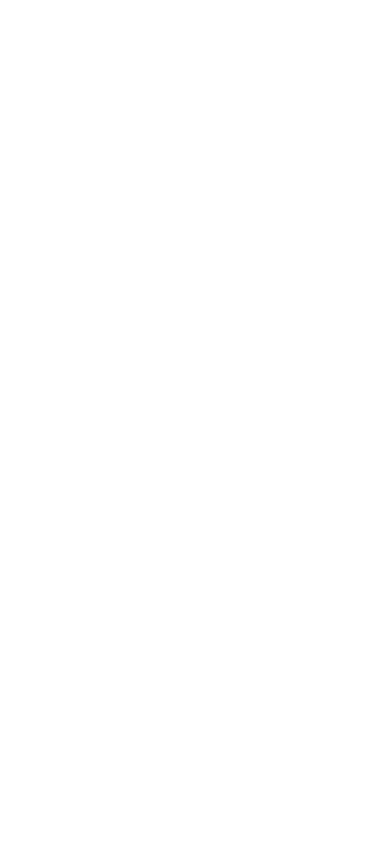
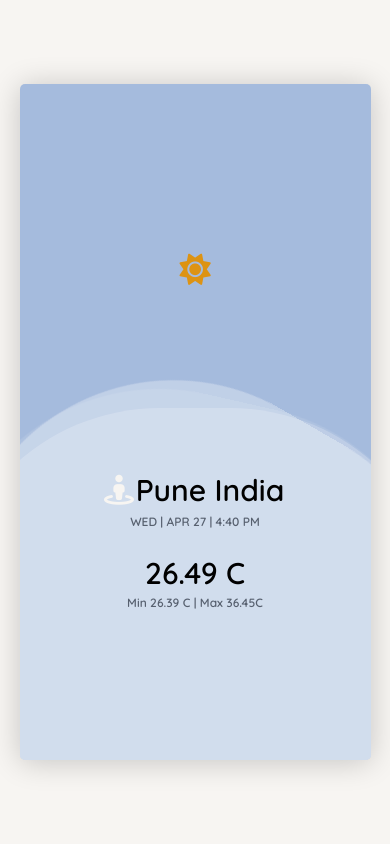
Before and after one commit to vsjawadwar/DynamicWeather, a plain HTML site: page home.html in a window 390 px wide. Drawn offline with Linux system fonts and the light colour scheme.

Commit message:
Front end completed with pure CSS

```diff
--- a/home.html
+++ b/home.html
@@ -1,12 +1,212 @@
 <!DOCTYPE html>
 <html lang="en">
+
 <head>
     <meta charset="UTF-8">
     <meta http-equiv="X-UA-Compatible" content="IE=edge">
     <meta name="viewport" content="width=device-width, initial-scale=1.0">
-    <title>Document</title>
+    <link rel="stylesheet" href="https://cdnjs.cloudflare.com/ajax/libs/font-awesome/6.4.0/css/all.min.css"
+        integrity="sha512-iecdLmaskl7CVkqkXNQ/ZH/XLlvWZOJyj7Yy7tcenmpD1ypASozpmT/E0iPtmFIB46ZmdtAc9eNBvH0H/ZpiBw=="
+        crossorigin="anonymous" referrerpolicy="no-referrer" />
+
+    <link rel="preconnect" href="https://fonts.googleapis.com">
+    <link rel="preconnect" href="https://fonts.gstatic.com" crossorigin>
+    <link href="https://fonts.googleapis.com/css2?family=Quicksand:wght@600&display=swap" rel="stylesheet">
+    <title>Weather App</title>
+    <style>
+        * {
+            padding: 0;
+            margin: 0;
+            font-family: "Quicksand", sans-serif;
+        }
+        body{
+            background: #f7f5f2;
+            display: flex;
+            justify-content: center;
+            align-items: center;
+            flex-wrap: wrap;
+            height: 100vh;
+            width: 100vw;
+        }
+        html,body{
+            font-size: 62.5%;
+            height: 100%;
+        }
+        html{
+            background: #eee;
+        }
+        .box{
+            width: 20vw;
+            height: 60vh;
+            border-radius: 0.5rem;
+            box-shadow: 0 0.2rem 3rem rgba(0, 0, 0, 0.2);
+            background: #a5bbdd;
+            position: relative;
+            overflow: hidden;
+            transform: translate3d(0, 0, 0);
+            min-width: 20rem;
+            min-height: 35rem;
+        }
+        .wave {
+        opacity: 0.3;
+        position: absolute;
+        top: 120%;
+        left: 50%;
+        background: white;
+        width: 50rem;
+        height: 50rem;
+        margin-left: -25rem;
+        margin-top: -25rem;
+        transform-origin: 50% 48%;
+        border-radius: 43%;
+        animation: drift 3000ms infinite linear;
+        z-index: 1;
+      }
+      .wave.-three {
+        animation: drift 5000ms infinite linear;
+        z-index: 2 !important;
+        opacity: 0.2;
+      }
+
+      .wave.-two {
+        animation: drift 7000ms infinite linear;
+        opacity: 0.1;
+        z-index: 3 !important;
+      }
+      .box:after {
+        content: "";
+        display: block;
+        left: 0;
+        top: 0;
+        width: 100%;
+        height: 100%;
+        z-index: 11;
+        transform: translate3d(0, 0, 0);
+      }
+      @keyframes drift {
+        from {
+          transform: rotate(0deg);
+        }
+        from {
+          transform: rotate(360deg);
+        }
+      }
+      .information{
+        position: absolute;
+        bottom: 0;
+        width: 100%;
+        height: 45%;
+        z-index: 4;
+        }
+        .location {
+        margin-top: 1.5rem;
+        text-align: center;
+        font-weight: 800;
+        font-size: 3rem;
+      }
+
+      .fa-street-view {
+        animation: rotates 3s linear infinite alternate;
+      }
+
+      @keyframes rotates {
+        from {
+          transform: translateX(-0.5rem);
+        }
+        to {
+          transform: translateX(0.5rem);
+        }
+      }
+      #date {
+        text-align: center;
+        margin-top: 0.5rem;
+        color: #57606f;
+        font-size: 1.2rem;
+        font-weight: 300;
+        text-transform: uppercase;
+      }
+      .temperature {
+        margin-top: 2.5rem;
+        text-align: center;
+        font-size: 3rem;
+      }
+      .tempminmax {
+        text-align: center;
+        margin-top: 0.3rem;
+        font-weight: 300;
+        font-size: 1.2rem;
+        color: #57606f;
+      }
+      #weathercondition {
+        height: 55%;
+        display: flex;
+        justify-content: center;
+        align-items: center;
+        font-size: 3em;
+      }
+      #weathercondition .fas {
+        font-size: 6rem;
+        animation: fas-anime 3s linear infinite alternate;
+      }
+      @keyframes fas-anime {
+        from {
+          transform: scale(1.1);
+        }
+        to {
+          transform: scale(1.5);
+        }
+      }
+
+      @media (max-width: 600px) {
+        .box {
+          width: 90vw;
+          height: 80vh;
+        }
+
+        .wave {
+          top: 85%;
+        }
+        #weathercondition {
+          font-size: 5em;
+        }
+
+        .information {
+          font-size: 1.5rem;
+        }
+      }
+      @media (max-height: 500px) {
+        .box {
+          height: 80vh;
+        }
+
+        .wave {
+          top: 115%;
+        }
+      }
+      body > span {
+        width: 100vw;
+        text-align: center;
+        color: grey;
+      }
+
+    </style>
 </head>
+
 <body>
+    <div class="box">
+        <div class="wave -one"></div>
+        <div class="wave -two"></div>
+        <div class="wave -three"></div>
+        <div id="weathercondition">
+            <i class="fa-solid fa-sun" style="color: #dd9313;"></i>
+        </div>
+        <div class="information">
+            <h2 class="location"><i class="fa-solid fa-street-view" style="color: #f7f5f2;"></i>Pune India</h2>
+            <p id="date">WED | Apr 27 | 4:40 PM</p>
+            <h1 class="temperature">26.49 C</h1>
+            <h3 class="tempminmax">Min 26.39 C | Max 36.45C</h3>
+        </div>
+    </div>
+</body>
 
-</body>
 </html>
```
